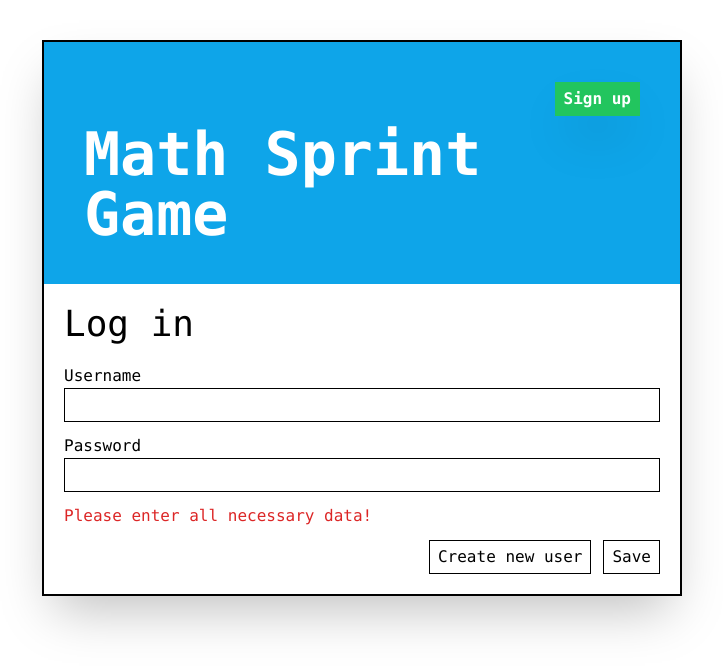
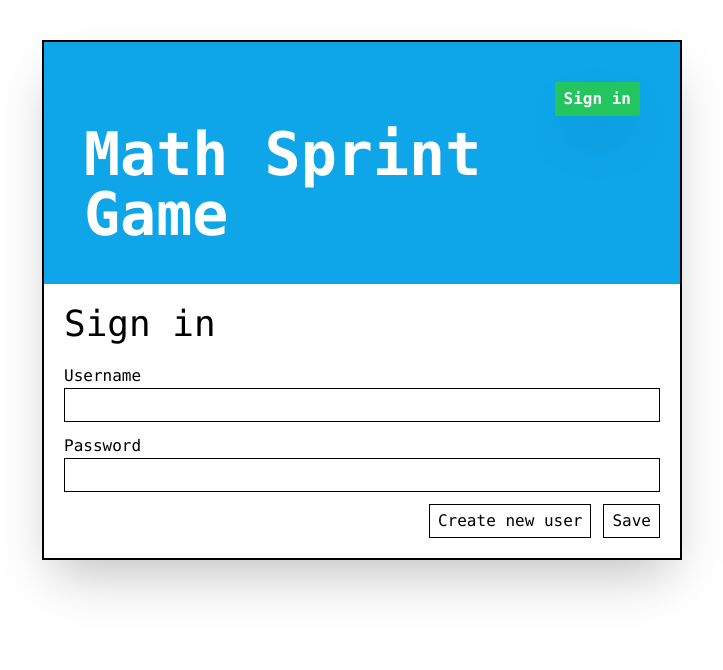
Before and after one commit to piotr-skolorzynski/math-sprint-game, an Angular app: page /auth in a window 1280 px wide. Shown: the top 670 px of the page, without its empty margins (278-1001 px from the left). Built offline with nearby package versions, Linux system fonts and the light colour scheme.

Commit message:
create auth form with validation

```diff
--- a/src/app/Pages/auth/auth.component.css
+++ b/src/app/Pages/auth/auth.component.css
@@ -0,0 +1,3 @@
+input.ng-invalid.ng-touched {
+  border-color: red;
+}
--- a/src/app/Pages/auth/auth.component.html
+++ b/src/app/Pages/auth/auth.component.html
@@ -1,6 +1,10 @@
-<form class="flex flex-col p-5">
+<form
+  class="flex flex-col p-5"
+  [formGroup]="authForm"
+  (submit)="onFormSubmit()"
+>
   <h1 class="text-4xl mb-5">
-    {{ isLogin ? "Log in" : "Create new user" }}
+    {{ isSignIn ? "Sign in" : "Create new user" }}
   </h1>
 
   <label for="username" class="">Username</label>
@@ -10,6 +14,7 @@
     name="username"
     class="border border-1 border-black mb-3 py-1 px-2"
     required
+    formControlName="username"
   />
 
   <label for="password">Password</label>
@@ -19,17 +24,20 @@
     name="password"
     class="border border-1 border-black mb-3 py-1 px-2"
     required
+    formControlName="password"
   />
 
-  <p class="text-red-600 mb-3">Please enter all necessary data!</p>
+  <p *ngIf="!authForm.valid && authForm.touched" class="text-red-500 mb-3">
+    Please enter all necessary data!
+  </p>
 
   <div class="self-end space-x-3">
     <button
-      onClick="{switchAuthHandler}"
+      (click)="toggleForm()"
       type="button"
       class="border border-1 border-black py-1 px-2 hover:bg-green-500 hover:text-white hover:border-green-500 transition-colors"
     >
-      {{ isLogin ? "Create new user" : "Login" }}
+      {{ isSignIn ? "Create new user" : "Sign in" }}
     </button>
     <button
       type="submit"
--- a/src/app/Pages/auth/auth.component.ts
+++ b/src/app/Pages/auth/auth.component.ts
@@ -1,13 +1,36 @@
 import { Component, ChangeDetectionStrategy } from '@angular/core';
+import { NgIf, NgClass } from '@angular/common';
+import {
+  ReactiveFormsModule,
+  FormGroup,
+  FormControl,
+  Validators,
+} from '@angular/forms';
+
+import { AuthService } from 'src/app/services/auth.service';
 
 @Component({
   standalone: true,
-  imports: [],
+  imports: [ReactiveFormsModule, NgIf, NgClass],
   selector: 'app-auth',
   templateUrl: './auth.component.html',
   styleUrls: ['./auth.component.css'],
   changeDetection: ChangeDetectionStrategy.OnPush,
 })
 export class AuthComponent {
-  isLogin = true;
+  isSignIn = true;
+  authForm: FormGroup = new FormGroup({
+    username: new FormControl('', Validators.required),
+    password: new FormControl('', Validators.required),
+  });
+
+  constructor(private authService: AuthService) {}
+
+  toggleForm() {
+    this.isSignIn = !this.isSignIn;
+  }
+
+  onFormSubmit() {
+    console.log(this.authForm);
+  }
 }
--- a/src/app/app.component.html
+++ b/src/app/app.component.html
@@ -8,7 +8,7 @@
         class="self-end border bg-green-500 border-green-500 shadow-2xl py-1 px-2 text-center text-white font-semibold mb-2 hover:bg-green-600 hover:border-green-600 transition-colors"
         (click)="redirect()"
       >
-        Sign up
+        {{ isLoggedin ? "Sign out" : "Sign in" }}
       </button>
       <p class="capitalize text-white text-6xl font-bold">
         {{ title }}
--- a/src/app/app.component.ts
+++ b/src/app/app.component.ts
@@ -1,5 +1,7 @@
-import { ChangeDetectionStrategy, Component } from '@angular/core';
+import { ChangeDetectionStrategy, Component, OnInit } from '@angular/core';
 import { Router, RouterModule } from '@angular/router';
+
+import { AuthService } from './services/auth.service';
 
 @Component({
   standalone: true,
@@ -9,10 +11,15 @@ import { Router, RouterModule } from '@angular/router';
   styleUrls: ['./app.component.css'],
   changeDetection: ChangeDetectionStrategy.OnPush,
 })
-export class AppComponent {
+export class AppComponent implements OnInit {
   title = 'Math Sprint Game';
+  isLoggedin = false;
 
-  constructor(private router: Router) {}
+  constructor(private router: Router, private authService: AuthService) {}
+
+  ngOnInit(): void {
+    this.isLoggedin = this.authService.isLoggedin;
+  }
 
   redirect() {
     this.router.navigate(['/auth']);
--- /dev/null
+++ b/src/app/services/auth.service.ts
@@ -0,0 +1,8 @@
+import { Injectable } from '@angular/core';
+
+@Injectable({
+  providedIn: 'root',
+})
+export class AuthService {
+  isLoggedin = false;
+}
```
